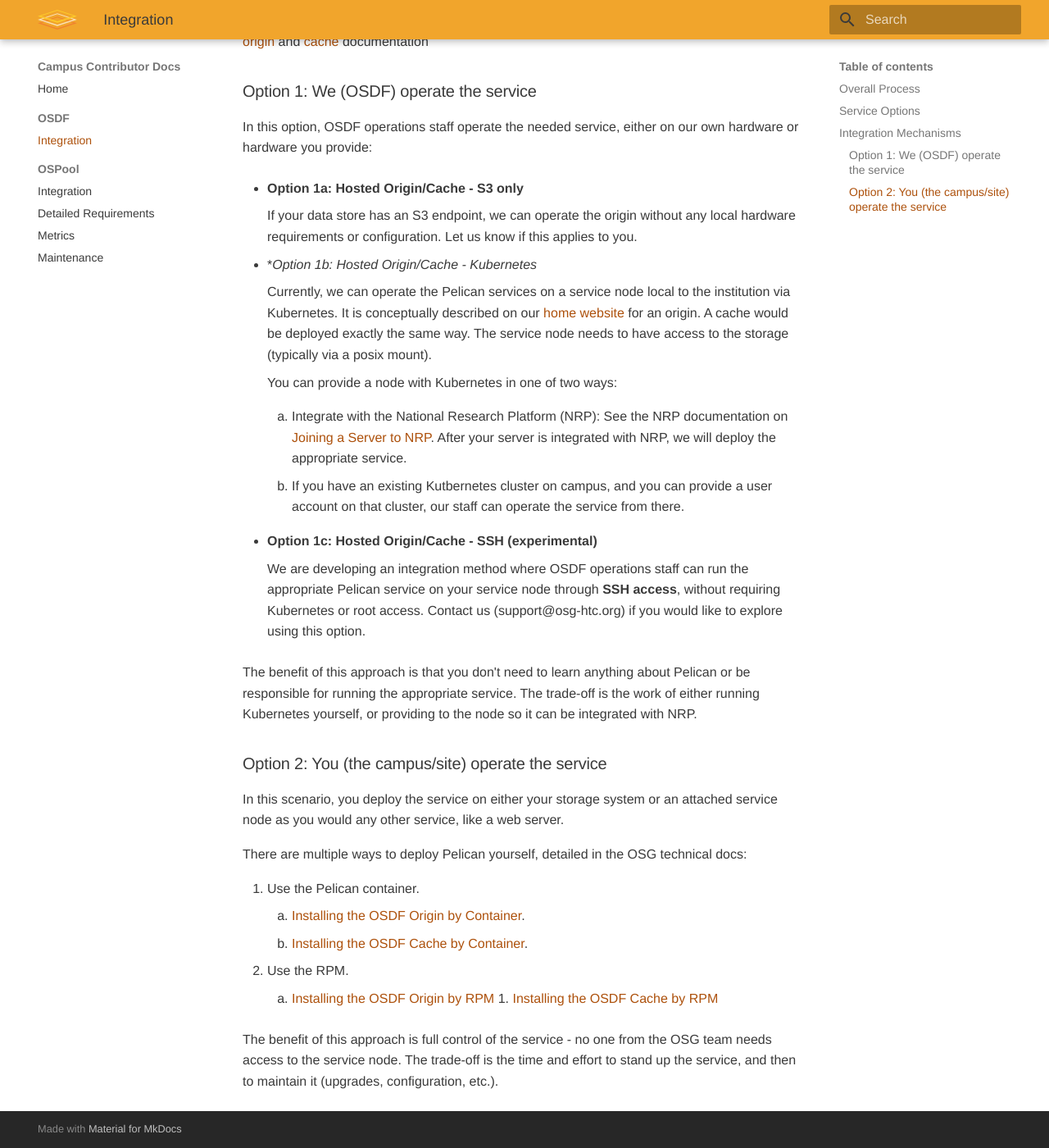
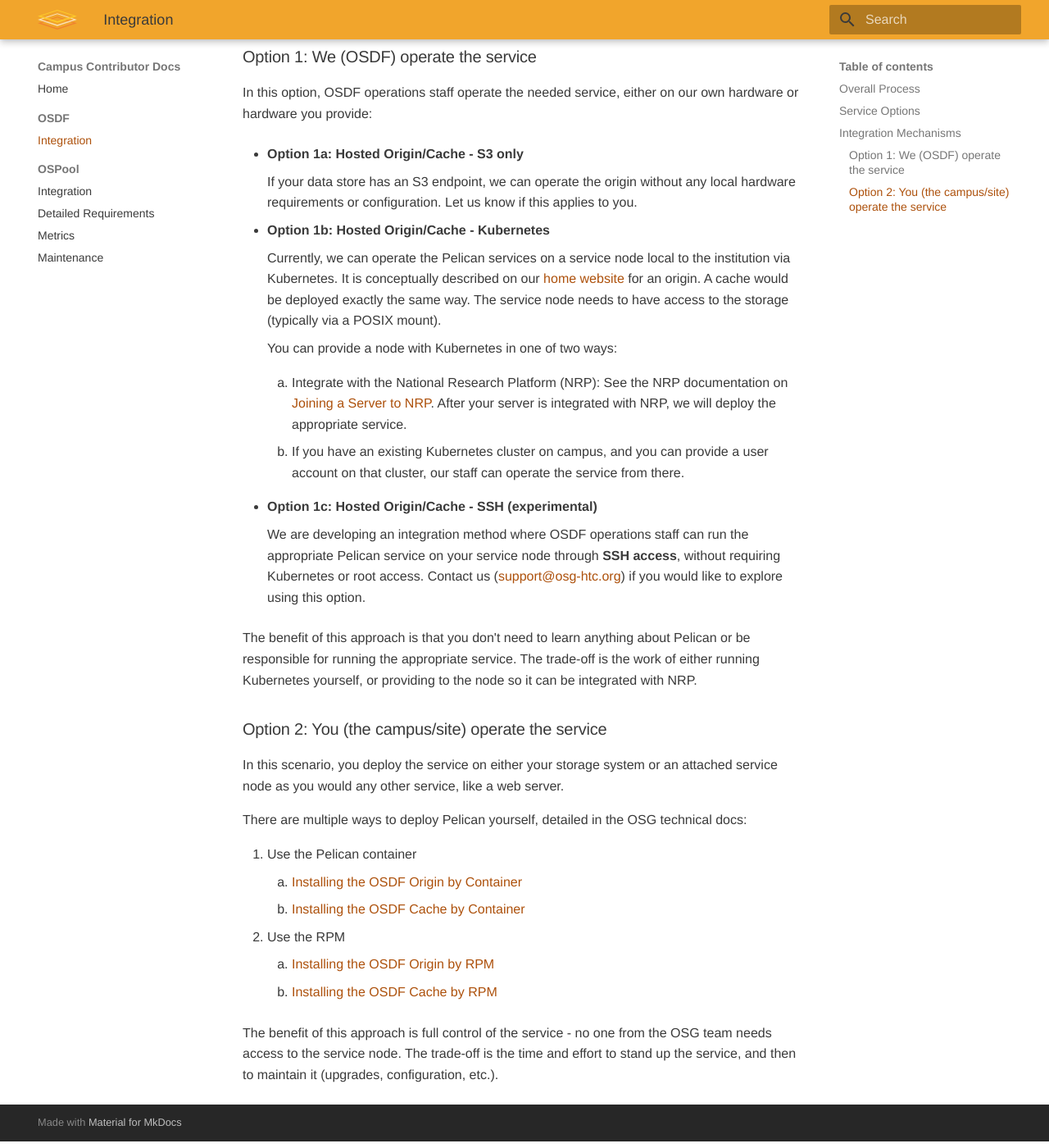
Before and after one commit to osg-htc/campus-docs, an MkDocs documentation site: the page built from docs/osdf-integration.md, in a window 1280 px wide and 1400 px high, scrolled down 1512 px. Shown: the whole window at 82% size. Built offline with MkDocs 1.6.1 and Material for MkDocs 9.7.7, drawn with Linux system fonts in a browser that asks for light colours; some of the changed lines change nothing that is shown; some of the changed text lies outside the part shown.

Commit message:
fixing links, typos, etc.

```diff
--- a/docs/osdf-integration.md
+++ b/docs/osdf-integration.md
@@ -9,7 +9,7 @@
 in-between and after:
 
 1.  **Start.** [Fill out our interest form](https://docs.google.com/forms/d/e/1FAIpQLSem2Lu-
-9nL2DBOXrSzmHTWdBZHsMmVN_pIq5ITSnj4A51BTLw/viewform) or email [support@osg-htc.org].
+9nL2DBOXrSzmHTWdBZHsMmVN_pIq5ITSnj4A51BTLw/viewform) or email [support@osg-htc.org](mailto:support@osg-htc.org).
 We aim to reply quickly and get started.
 
 1.  **Kickoff meeting.** We will discuss in more depth your goals for
@@ -52,8 +52,6 @@
 sure which is best for your campus, we will discuss in the kickoff
 meeting.
 
-> Learn more about caches and origins.
-
 ## Integration Mechanisms
 
 To connect storage to the OSDF, an origin or cache service needs to be
@@ -68,8 +66,8 @@
 
 !!! tip "Hardware recommendations" See hardware recommendations for each
 service in the
-[origin](../osdf/install-origin-container.md#before-starting) and
-[cache](../osdf/install-cache-container.md#before-starting)
+[origin](https://osg-htc.org/docs/data/osdf/install-origin-container#before-starting) and
+[cache](https://osg-htc.org/docs/data/osdf/install-cache-container#before-starting)
 documentation
 
 ### Option 1: We (OSDF) operate the service
@@ -83,7 +81,7 @@
 	endpoint, we can operate the origin without any local hardware
 	requirements or configuration. Let us know if this applies to you.
 
-*   **Option 1b: Hosted Origin/Cache - Kubernetes*
+*   **Option 1b: Hosted Origin/Cache - Kubernetes**
 
 	Currently, we can operate the Pelican services on a service node local
 	to the institution via Kubernetes. It is conceptually described on our
@@ -91,7 +89,7 @@
 	website](https://osg-htc.org/about/osdf/deploying_an_osdf_origin.html)
 	for an origin. A cache would be deployed exactly the same way. The
 	service node needs to have access to the storage (typically via a
-	posix mount).
+	POSIX mount).
 
 	You can provide a node with Kubernetes in one of two ways:
 
@@ -101,7 +99,7 @@
 	contributor-guide/). After your server is integrated with NRP, we will
 	deploy the appropriate service.
 
-	1. If you have an existing Kutbernetes cluster on campus, and you can
+	1. If you have an existing Kubernetes cluster on campus, and you can
 	provide a user account on that cluster, our staff can operate the
 	service from there.
 
@@ -110,7 +108,7 @@
 	We are developing an integration method
 	where OSDF operations staff can run the appropriate Pelican service on
 	your service node through **SSH access**, without requiring Kubernetes
-	or root access. Contact us (support@osg-htc.org) if you would like to
+	or root access. Contact us ([support@osg-htc.org](mailto:support@osg-htc.org)) if you would like to
 	explore using this option.
 
 The benefit of this approach is that you don't need to learn anything
@@ -127,13 +125,12 @@
 There are multiple ways to deploy Pelican yourself, detailed in
 the OSG technical docs:
 
-1. Use the Pelican container.
-	1. [Installing the OSDF Origin by Container](https://osg-htc.org/docs/data/osdf/install-origin-container.md).
-	1. [Installing the OSDF Cache by Container](https://osg-htc.org/docs/data/osdf/install-cache-container.md).
-1. Use the RPM.
-	1. [Installing the OSDF Origin by RPM](https://osg-htc.org/docs/data/osdf/install-origin-rpm.md)
-	1.
-[Installing the OSDF Cache by RPM](https://osg-htc.org/docs/data/osdf/install-cache-rpm.md)
+1. Use the Pelican container
+	1. [Installing the OSDF Origin by Container](https://osg-htc.org/docs/data/osdf/install-origin-container)
+	1. [Installing the OSDF Cache by Container](https://osg-htc.org/docs/data/osdf/install-cache-container)
+1. Use the RPM
+	1. [Installing the OSDF Origin by RPM](https://osg-htc.org/docs/data/osdf/install-origin-rpm)
+	1. [Installing the OSDF Cache by RPM](https://osg-htc.org/docs/data/osdf/install-cache-rpm)
 
 The benefit of this approach is full control of the service - no one
 from the OSG team needs access to the service node. The trade-off is the
```
